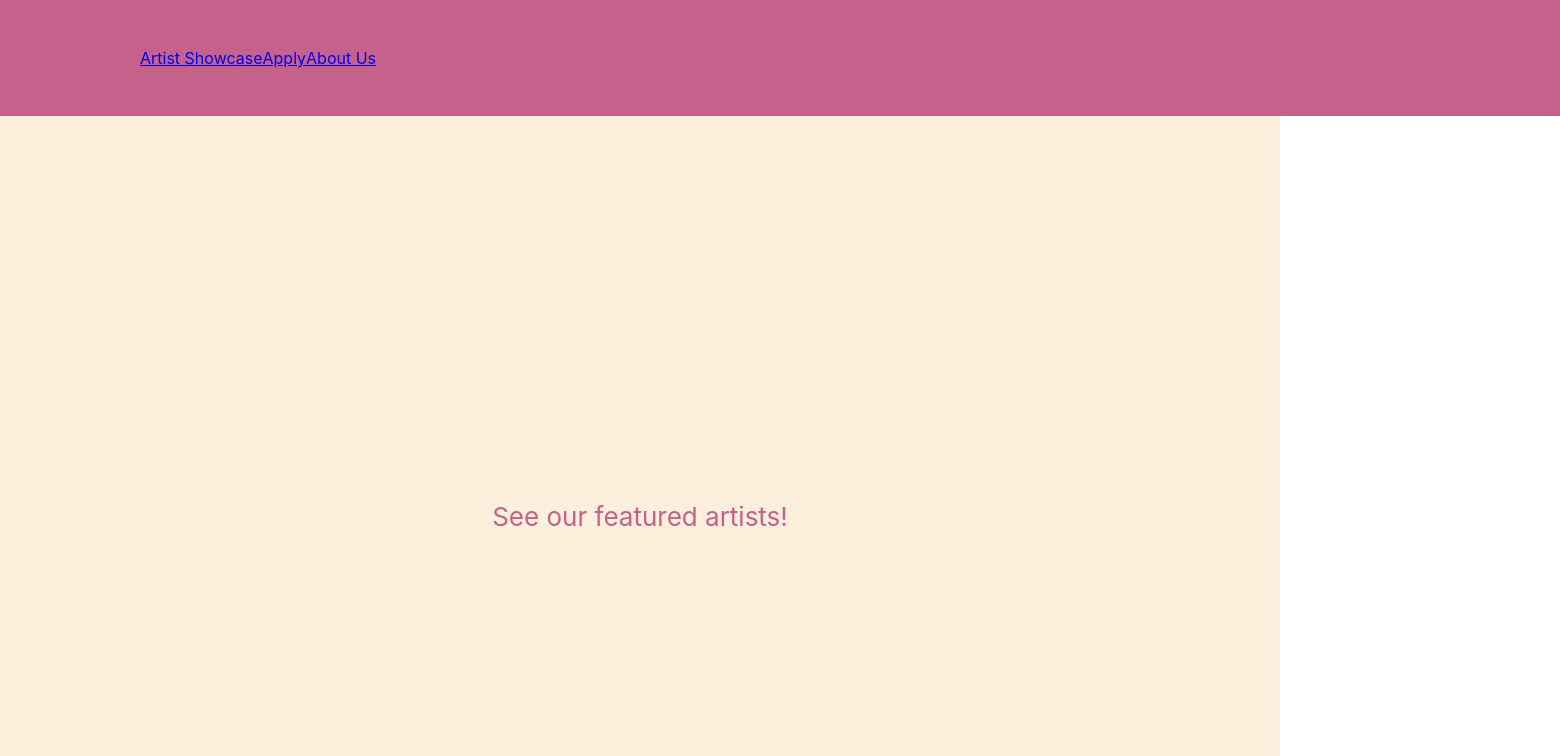
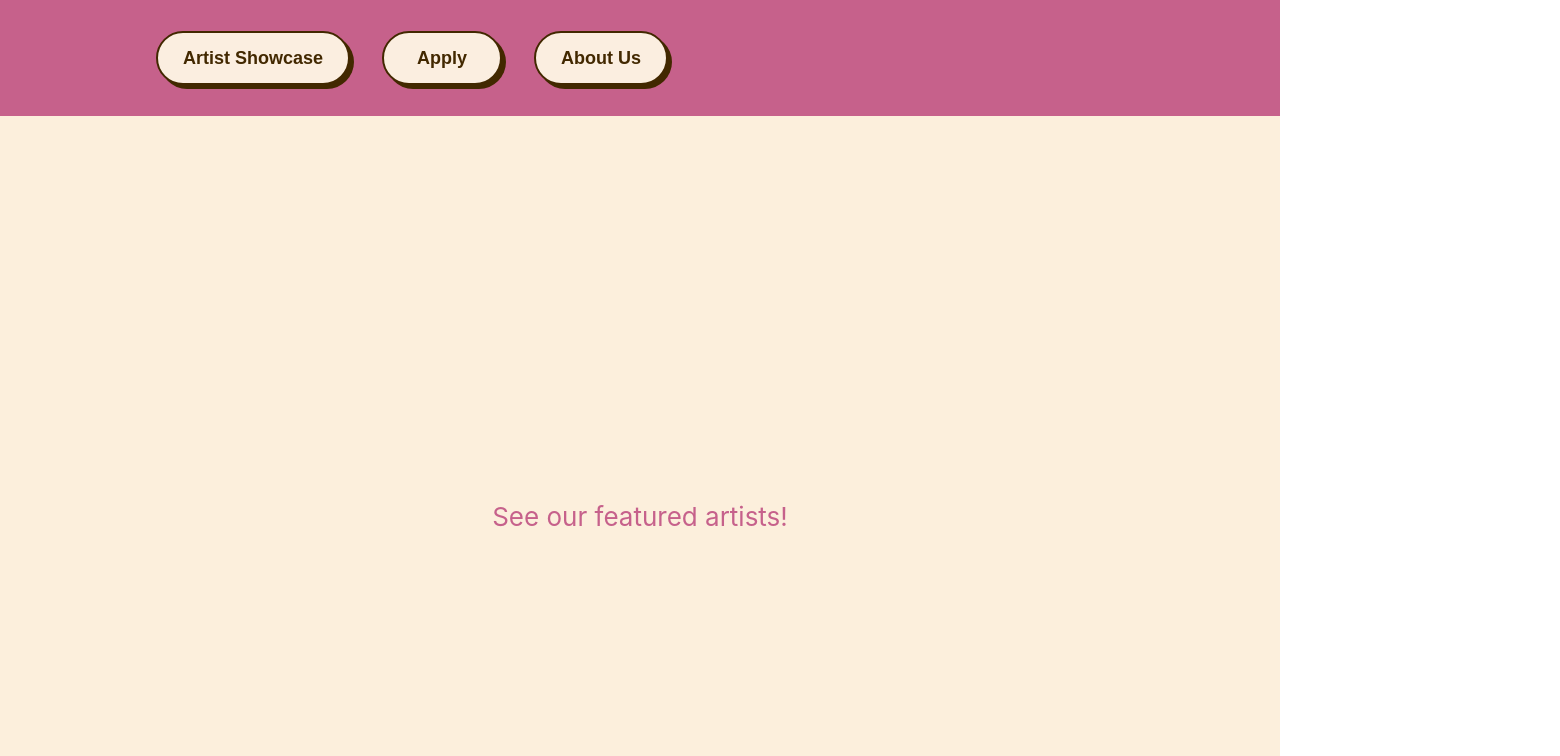
Before and after one commit to savannahfletcher/EmpowerWingStudio, a React (Create React App) app in the folder empowerwing-studio/: page / in a window 1280 px wide. Shown: the top 756 px of the page, 1560 px wide, since content can reach past the window. Built offline with nearby package versions, Linux system fonts and the light colour scheme.

Commit message:
Added buttons to navbar

```diff
--- a/empowerwing-studio/src/Components/Navbar/Navbar.css
+++ b/empowerwing-studio/src/Components/Navbar/Navbar.css
@@ -1,10 +1,8 @@
 .navbar {
     background: #c6618b;
     height: 100px;
-    width: 100%;
     display: flex;
-
-    justify-content: space-between;
+    /* justify-content: space-between;  */
     padding: 0.5rem calc((100vw - 1000px) / 2);
     z-index: 10;
 }
@@ -13,22 +11,49 @@
     color: #fff;
     display: flex;
     align-items: center;
-    text-align: center;
+    font-family: 'Courier New';
+    font-size: 25px;
     text-decoration: none;
-    padding: 0 1 rem;
+    padding: 0 1rem;
     height: 100%;
     cursor: pointer;
 }
 
-/* .button {
-    border-radius: 4px;
-    background: #2290ff;
-    padding: 10px 22px;
-    color: #000;
-    transition: all 0.2s ease-in-out;
-    border: none;
-    outline: none;
-    cursor: pointer;
-    text-decoration: none;
-    margin-left: 24px;
-} */
+
+/* <button class="button-74" role="button">Button 74</button> */
+
+
+.button-74 {
+  background-color: #fbeee0;
+  border: 2px solid #422800;
+  border-radius: 30px;
+  box-shadow: #422800 4px 4px 0 0;
+  color: #422800;
+  cursor: pointer;
+  display: inline-block;
+  font-weight: 600;
+  font-size: 18px;
+  padding: 0 18px;
+  line-height: 50px;
+  text-align: center;
+  text-decoration: none;
+  user-select: none;
+  -webkit-user-select: none;
+  touch-action: manipulation;
+}
+
+.button-74:hover {
+  background-color: #fff;
+}
+
+.button-74:active {
+  box-shadow: #422800 2px 2px 0 0;
+  transform: translate(2px, 2px);
+}
+
+@media (min-width: 768px) {
+  .button-74 {
+    min-width: 120px;
+    padding: 0 25px;
+  }
+}
--- a/empowerwing-studio/src/Components/Navbar/Navbar.tsx
+++ b/empowerwing-studio/src/Components/Navbar/Navbar.tsx
@@ -8,9 +8,19 @@ const Navbar = () => {
   return (
     <div className = "navbar">
         <div className = "links">
-            <Link to="/">Artist Showcase</Link>
-            <Link to="/apply">Apply</Link>
-            <Link to="/about">About Us</Link>
+            <Link to="/">
+                <button className="button-74" role="button">Artist Showcase</button>
+            </Link>
+        </div>
+        <div className = "links">
+            <Link to="/apply">
+                <button className="button-74" role="button">Apply</button>
+            </Link>
+        </div>
+        <div className = "links">
+            <Link to="/about">
+                <button className="button-74" role="button">About Us</button>
+            </Link>
         </div>
     </div>
   )
```
